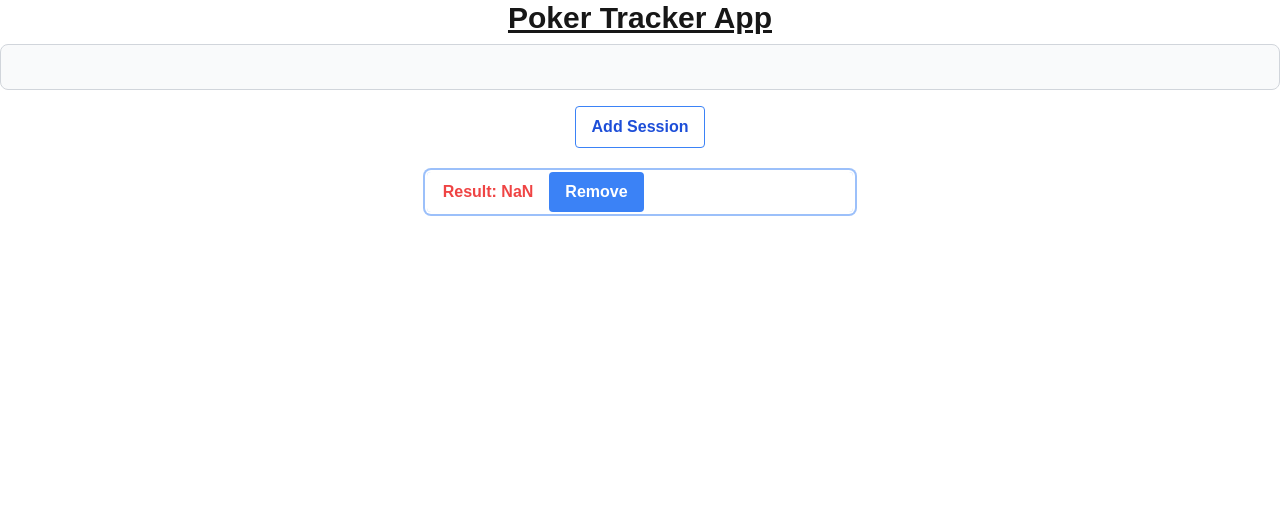
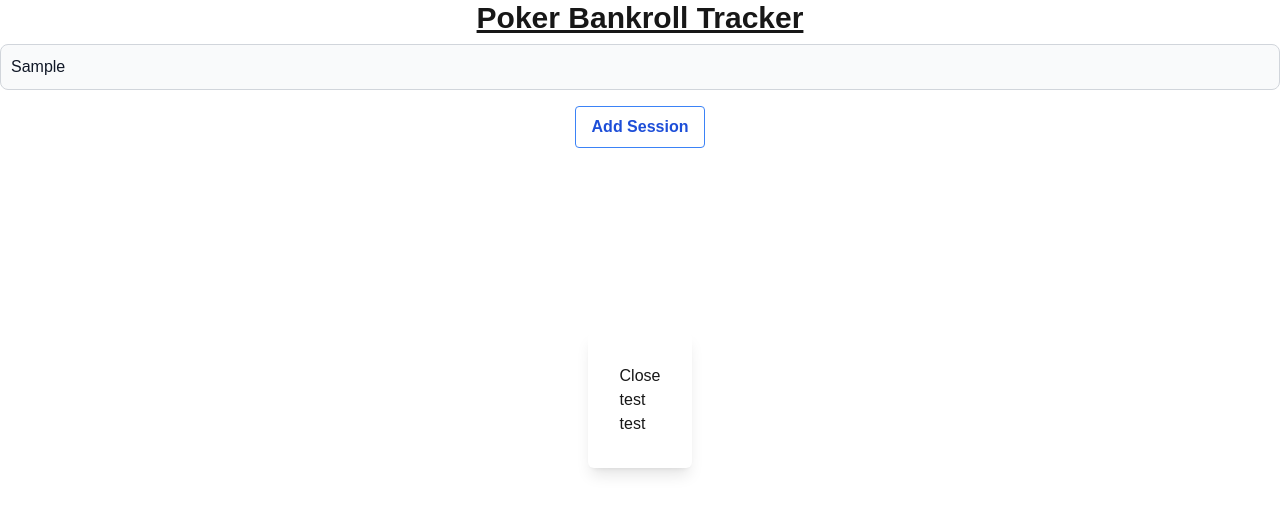
Before and after one commit to AnthonyPetros/Poker-Tracker, a Next.js app: page / in a window 1280 px wide. Both pictures are taken after typing "Sample" into the empty fields and a click on the button "Add Session". Shown: the top 514 px of the page. Built offline with nearby package versions, Linux system fonts and the light colour scheme.

Commit message:
added base modal functionality

```diff
--- /dev/null
+++ b/src/app/components/Modal.tsx
@@ -0,0 +1,24 @@
+import React, { useState } from 'react';
+
+interface ModalProps {
+  isOpen: boolean;
+  onClose: () => void;
+  children: React.ReactNode;
+}
+
+const Modal: React.FC<ModalProps> = ({ isOpen, onClose,  children}) => {
+  if (!isOpen) return null;
+
+  return (
+    <div className="fixed inset-0 z-50 flex items-center justify-center">
+      <div className="bg-white p-8 rounded-md shadow-lg">
+        <button onClick={onClose} className="top-2 right-2">
+          Close
+        </button>
+        {children}
+      </div>
+    </div>
+  );
+};
+
+export default Modal;
--- a/src/app/components/Sessions.tsx
+++ b/src/app/components/Sessions.tsx
@@ -1,4 +1,5 @@
 import { useState } from 'react';
+import Modal from './Modal';
 
    interface SessionItem {
         id: string;
@@ -9,6 +10,15 @@ import { useState } from 'react';
    const Sessions = () => {
      const [sessions, setSessions] = useState<SessionItem[]>([]);
      const [newSessionResult, setNewSessionResult] = useState('');
+     const [isCreateSessionModalOpen, setIsCreateSessionModalOpen] = useState(false);
+
+     const handleOpenModal = () => {
+      setIsCreateSessionModalOpen(true);
+    };
+
+    const handleCloseModal = () => {
+      setIsCreateSessionModalOpen(false);
+    };
 
      const addSession = () => {
        if (newSessionResult !== '') {
@@ -33,7 +43,7 @@ import { useState } from 'react';
 
      return (
        <div>
-         <h1 className="text-3xl font-bold underline flex flex-row  justify-center">Poker Tracker App</h1>
+         <h1 className="text-3xl font-bold underline flex flex-row  justify-center">Poker Bankroll Tracker</h1>
          <input
           className=" my-2 bg-gray-50 border border-gray-300 text-gray-900 text-md rounded-lg focus:ring-blue-500 focus:border-blue-500 block w-full p-2.5 dark:bg-gray-700 dark:border-gray-600 dark:placeholder-gray-400 dark:text-white dark:focus:ring-blue-500 dark:focus:border-blue-500"
            type="text"
@@ -41,7 +51,7 @@ import { useState } from 'react';
            onChange={(e) => setNewSessionResult(e.target.value)}
          />
          <div className='flex flex-row  justify-center'>
-          <button className='my-2 bg-transparent hover:bg-blue-500 text-blue-700 font-semibold hover:text-white py-2 px-4 border border-blue-500 hover:border-transparent rounded' onClick={addSession}>Add Session</button>
+          <button className='my-2 bg-transparent hover:bg-blue-500 text-blue-700 font-semibold hover:text-white py-2 px-4 border border-blue-500 hover:border-transparent rounded' onClick={handleOpenModal}>Add Session</button>
         </div>
          <ul className='my-4'>
            {sessions.map((session) => (
@@ -57,6 +67,10 @@ import { useState } from 'react';
              </li>
            ))}
          </ul>
+         <Modal isOpen={isCreateSessionModalOpen} onClose={handleCloseModal}>
+            <h2>test</h2>
+            <p>test</p>
+          </Modal>
        </div>
      );
    };
```
